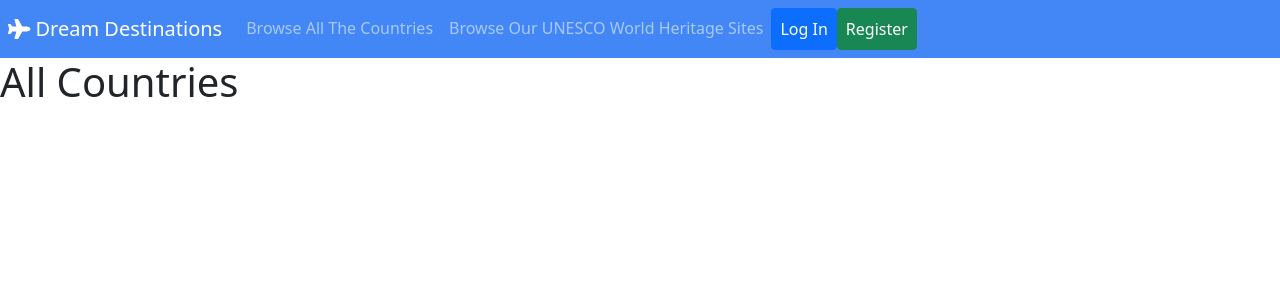
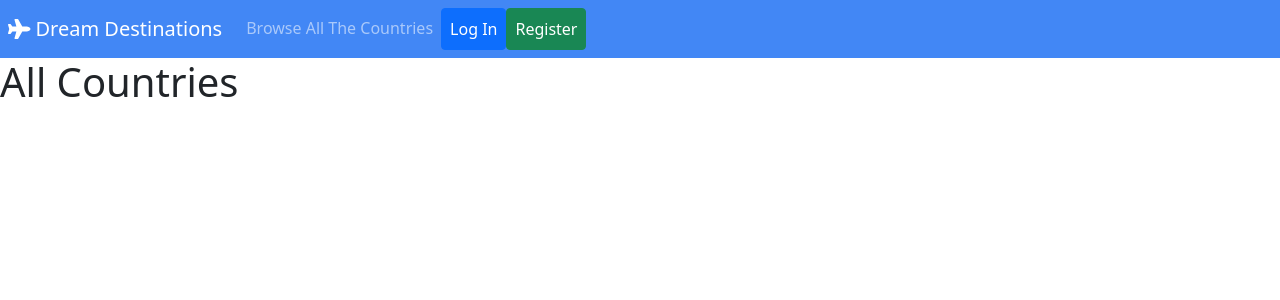
Before and after one commit to acmenes/travel-app, a Flask app: page /countries in a window 1280 px wide. Shown: the top 300 px of the page. Run offline with Flask 2, Linux system fonts and the light colour scheme; data that the repository does not hold is empty.

Commit message:
changing base template

```diff
--- a/models.py
+++ b/models.py
@@ -39,10 +39,6 @@ class User(db.Model):
                 return user
 
         return False
-
-## create classes for dream destinations and been there done thats
-
-# I want this Country model to reflect the countries CSV I downloaded
 
 class Country(db.Model):
     '''Every country in the world'''
--- a/templates/base.html
+++ b/templates/base.html
@@ -22,8 +22,6 @@
               <a class="nav-link" href="/countries">Browse All The Countries</a>
             </li>
             <li class="nav-item">
-              <a class="nav-link" href="/unesco-sites">Browse Our UNESCO World Heritage Sites</a>
-            </li>
             {% if g.user %}
                <li class="nav-item">
                 <a class="nav-link btn btn-primary text-white mr-3" type="button" href="/users/{{ g.user.username }}" data-toggle="modal" data-target="#myModal">{{ g.user.username }}'s Account</a>
```
